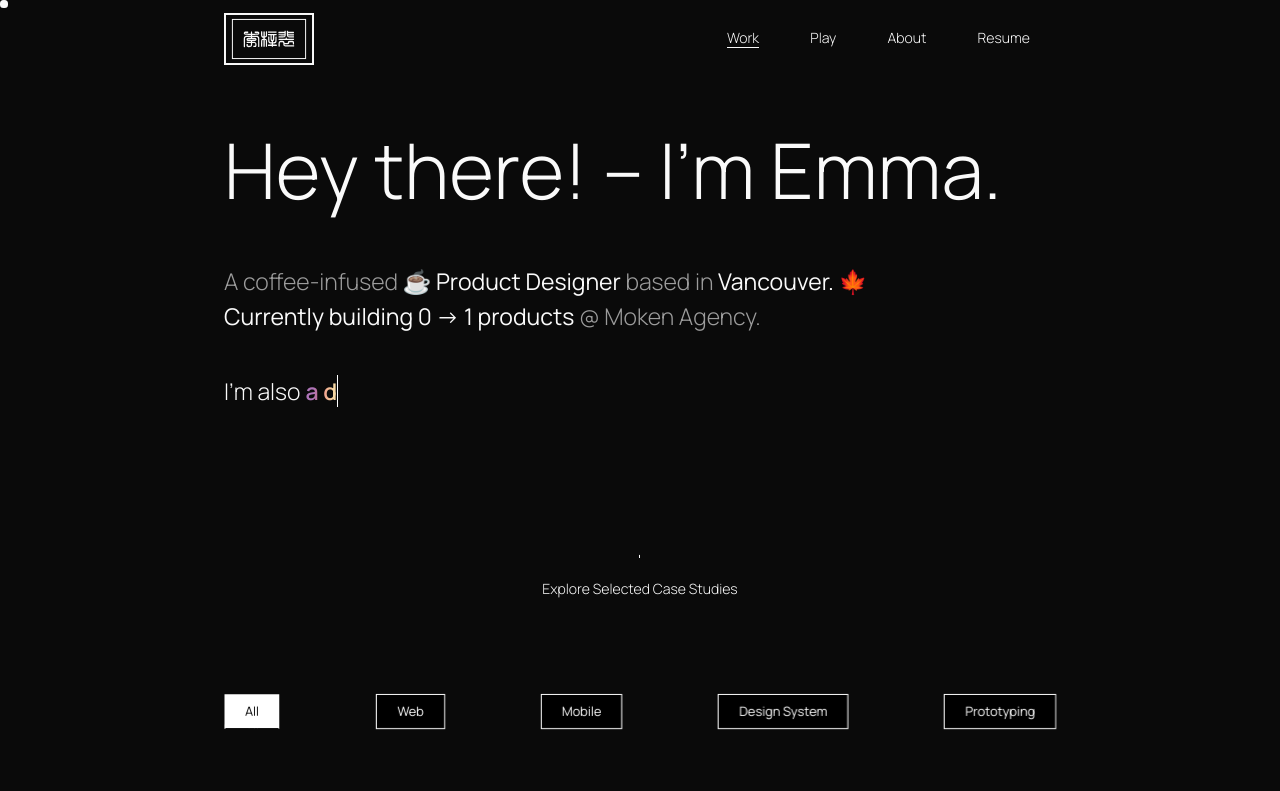
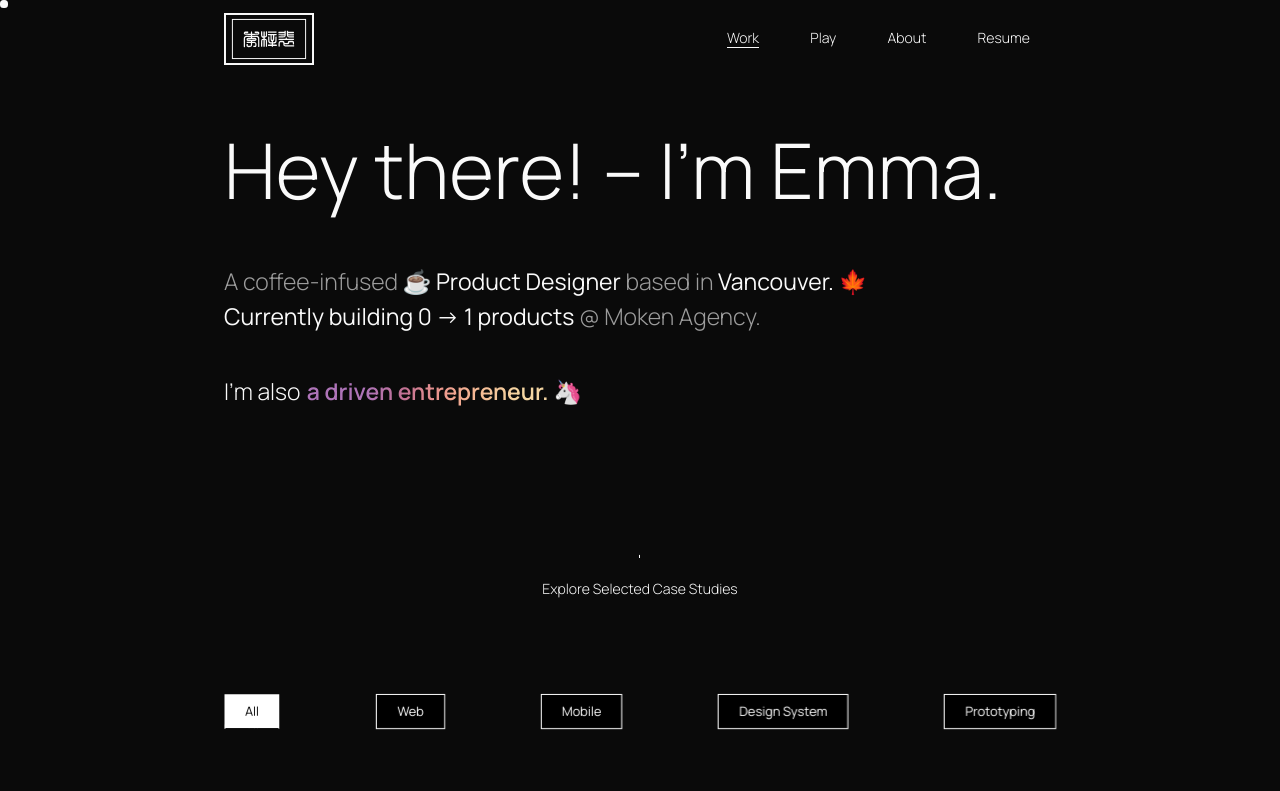
Before and after one commit to PShi1/pshi1.github.io, a React app in the folder src/: page /#/ in a window 1280 px wide. Shown: the top 791 px of the page. Built offline with nearby package versions, Linux system fonts and the light colour scheme; the HTML template or start-up script is replaced by a standard one.

Commit message:
Added new typewriter animation

```diff
--- a/src/Pages/About.jsx
+++ b/src/Pages/About.jsx
@@ -99,7 +99,9 @@ export const About = () => {
           </div>
 
           <div className="intro-fade">
-            <p className="b0 margin-bottom-60px temp">Or at least that's what my mom tells me. 😎
+            <p className="b0 margin-bottom-60px off-white-text">Or at least <strong className="colour-gradient">that's
+              what my mom
+              tells me. </strong> 😎
             </p>
           </div>
 
--- a/src/Pages/Playground.jsx
+++ b/src/Pages/Playground.jsx
@@ -204,7 +204,8 @@ export const Playground = () => {
 
           <div className="typewriter-wrapper-div margin-bottom-120px">
             <div className="intro-fade">
-              <p className="b0" id="spacer">Here are some projects I did purely for fun. 🤗
+              <p className="b0 off-white-text" id="spacer">Here are some <strong
+                className="colour-gradient">projects I did purely for fun.</strong> 🐶
               </p>
             </div>
           </div>
--- a/src/Pages/Work.jsx
+++ b/src/Pages/Work.jsx
@@ -27,7 +27,7 @@ export const Work = () => {
     let elements = document.getElementsByClassName('typewrite');
     for (let i = 0; i < elements.length; i++) {
       let toRotate = "[\"a life long learner.\", \"a driven entrepreneur.\",\n" +
-          "              \"a curious researcher.\", \"an accessibility advocate.\", \"an imaginative problem solver.\", \"a tech enthusiast.\"]";
+        "              \"a curious researcher.\", \"an accessibility advocate.\", \"an imaginative problem solver.\", \"a tech enthusiast.\"]";
       let period = "2000"
       if (toRotate) {
         new TxtType(elements[i], JSON.parse(toRotate), period);
@@ -211,7 +211,7 @@ export const Work = () => {
       if (scroll + innerHeight / 1.1 >= pos) {
         setFirstRender(false);
         setTimeout(function () {
-          finwellCard.classList.add("play-animation");
+          aprioCard.classList.add("play-animation");
         }, 300);
 
         setTimeout(function () {
@@ -220,7 +220,7 @@ export const Work = () => {
         }, 400);
 
         setTimeout(function () {
-          aprioCard.classList.add("play-animation");
+          finwellCard.classList.add("play-animation");
           // sponsorcircleCard.classList.add("play-animation");
           // pivotCard.classList.add("play-animation");
         }, 700);
@@ -256,8 +256,21 @@ export const Work = () => {
               <p className="b0 margin-bottom-80px"><strong
                 className="off-white-strong-font-style">Currently building 0 -> 1 products </strong>@ Moken Agency.
               </p>
-              <p className="typewriter-prefix b0 off-white-text">I'm also</p>
-              <div className="typewrite"/>
+              <h4 className="wordCarousel b0">
+                <span className="b0 off-white-text">I'm also </span>
+                <div>
+                  <ul className="flip7">
+                    <li className="b0"><strong className="colour-gradient">a tech enthusiast.</strong> 💻</li>
+                    <li className="b0"><strong className="colour-gradient">an engaging story teller.</strong> 🐉</li>
+                    <li className="b0"><strong className="colour-gradient">an imaginative problem solver. </strong> 💡
+                    </li>
+                    <li className="b0"><strong className="colour-gradient">an accessibility advocate.</strong> 🔮</li>
+                    <li className="b0"><strong className="colour-gradient">a curious researcher.</strong> 🔎</li>
+                    <li className="b0"><strong className="colour-gradient">a driven entrepreneur.</strong> 🦄</li>
+                    <li className="b0"><strong className="colour-gradient">a life long learner.</strong> 📚</li>
+                  </ul>
+                </div>
+              </h4>
             </div>
           </div>
 
--- a/src/Stylesheets/Work.scss
+++ b/src/Stylesheets/Work.scss
@@ -282,7 +282,90 @@
     height: var(--cursor-outline-size);
     background-color: rgba(var(--color-cursor), var(--cursor-outline-shade));
   }
+
   // End cursor testing
+
+  // New typewriter
+  .wordCarousel {
+    margin: 0;
+    display: flex;
+
+    div {
+      overflow: hidden;
+      position: relative;
+      height: 2.5vw;
+      display: inline-block;
+
+      ul {
+        padding-left: 0.5vw;
+      }
+
+      li {
+        font-family: $manrope-font-family;
+        font-weight: 700;
+        height: 2.5vw;
+        margin-bottom: 2.5vw;
+        display: block;
+      }
+    }
+  }
+
+  .flip7 {
+    animation: flip7 20s cubic-bezier(0.23, 1, 0.32, 1) infinite;
+  }
+
+  @keyframes flip7 {
+    0% {
+      margin-top: -35vw;
+    }
+    5% {
+      margin-top: -30vw;
+    }
+    14% {
+      margin-top: -30vw;
+    }
+    19% {
+      margin-top: -25vw;
+    }
+    28% {
+      margin-top: -25vw;
+    }
+    33% {
+      margin-top: -20vw;
+    }
+    42% {
+      margin-top: -20vw;
+    }
+    47% {
+      margin-top: -15vw;
+    }
+    56% {
+      margin-top: -15vw;
+    }
+    60% {
+      margin-top: -10vw;
+    }
+    70% {
+      margin-top: -10vw;
+    }
+    75% {
+      margin-top: -5vw;
+    }
+    84% {
+      margin-top: -5vw;
+    }
+    89% {
+      margin-top: 0px;
+    }
+    99.99% {
+      margin-top: 0px;
+    }
+    100% {
+      margin-top: -25vw;
+    }
+  }
+
+  // End typewriter
 }
 
 @media screen and (max-width: $mobile-view-max-width){
```
Also changed, not shown: 2 other files (tests, documents, lock files or other folders).
